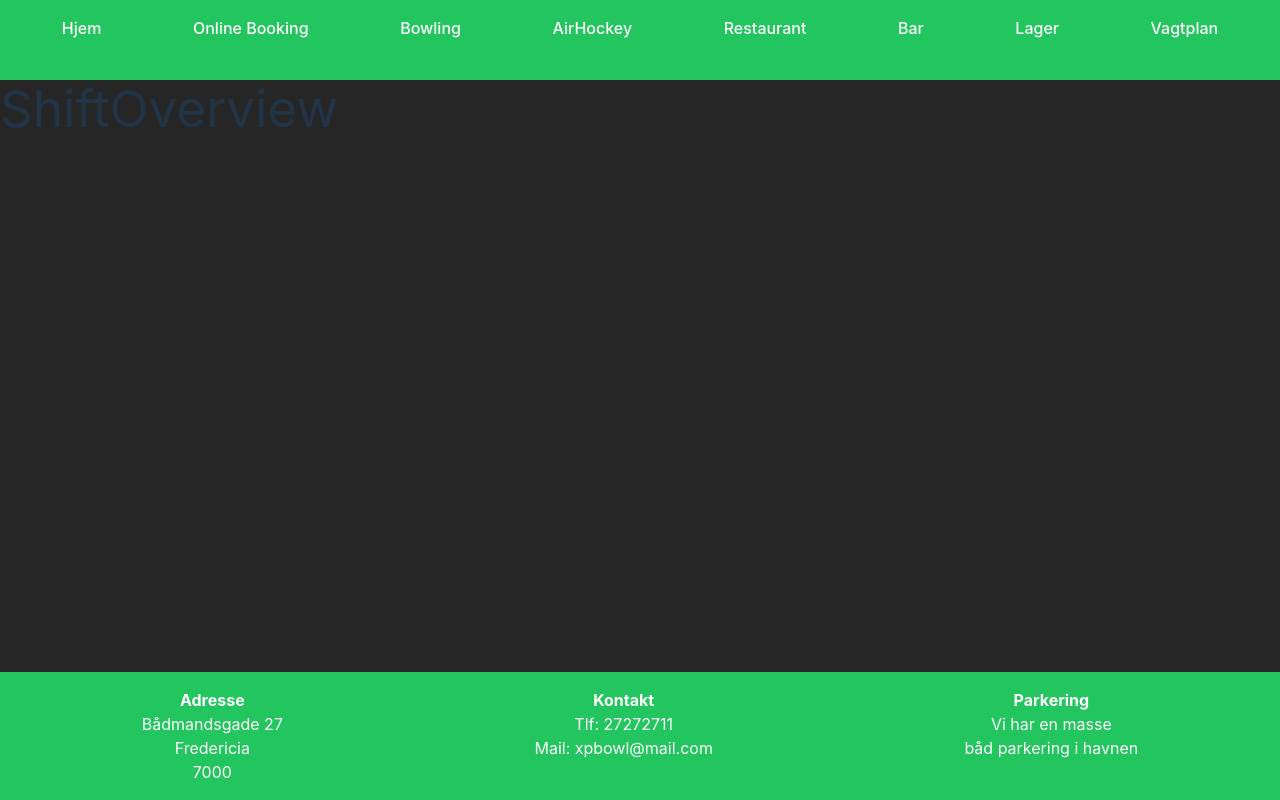
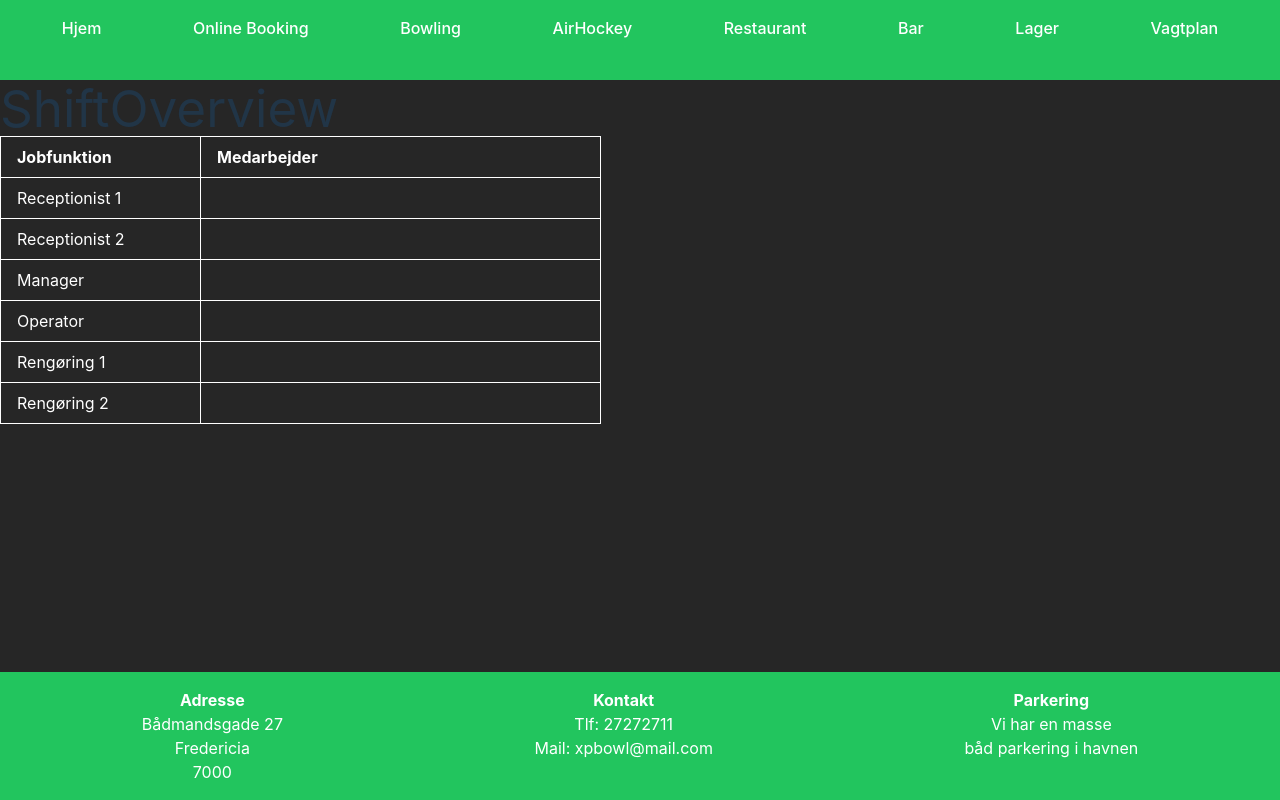
Before and after one commit to YawHB/XP-Bowling-Frontend-KYLL, a React (Vite) app: page /vagtplan in a window 1280 px wide. Built offline with nearby package versions, Linux system fonts and the light colour scheme.

Commit message:
ShiftTable created

```diff
--- a/src/components/shift/ShiftOverviews.tsx
+++ b/src/components/shift/ShiftOverviews.tsx
@@ -1,7 +1,11 @@
+import ShiftTable from './ShiftTable';
+
 export default function ShiftOverview() {
     return (
         <div className="w-screen" px-4>
-        <h1>ShiftOverview</h1>
+            <h1>ShiftOverview</h1>
+            <ShiftTable />
+
         </div>
     );
 }
--- /dev/null
+++ b/src/components/shift/ShiftTable.tsx
@@ -0,0 +1,73 @@
+import React from "react";
+
+interface ShiftTableProps {}
+
+const ShiftTable: React.FC<ShiftTableProps> = () => {
+  const rowHeaders = [
+    "Receptionist 1",
+    "Receptionist 2",
+    "Manager",
+    "Operator",
+    "Rengøring 1",
+    "Rengøring 2",
+  ];
+
+  const columnHeaders = ["Medarbejder"];
+
+  const cellNames = [
+    "Reception1",
+    "Reception2",
+    "Manager",
+    "Operator",
+    "Cleaning1",
+    "Cleaning2",
+  ];
+
+  return (
+    <div className="overflow-x-auto">
+      <table
+        className="border-collapse border border-white text-white"
+        style={{ width: "auto" }}
+      >
+        <thead>
+          <tr>
+            <th
+              className="border border-white px-4 py-2 font-bold text-left"
+              style={{ width: "200px" }}
+            >
+              Jobfunktion
+            </th>
+            {columnHeaders.map((header) => (
+              <th
+                key={header}
+                className="border border-white px-4 py-2 font-bold text-left"
+                style={{ width: "400px" }}
+              >
+                {header}
+              </th>
+            ))}
+          </tr>
+        </thead>
+        <tbody>
+          {rowHeaders.map((rowHeader, rowIndex) => (
+            <tr key={rowHeader}>
+              <td
+                className="border border-white px-4 py-2"
+                style={{ width: "200px" }}
+              >
+                {rowHeader}
+              </td>
+              <td
+                className="border border-white px-4 py-2"
+                style={{ width: "400px" }}
+                data-cell-name={cellNames[rowIndex]}
+              ></td>
+            </tr>
+          ))}
+        </tbody>
+      </table>
+    </div>
+  );
+};
+
+export default ShiftTable;
```
Also changed, not shown: src/api/shift/getAllShiftsApi.ts (added).
